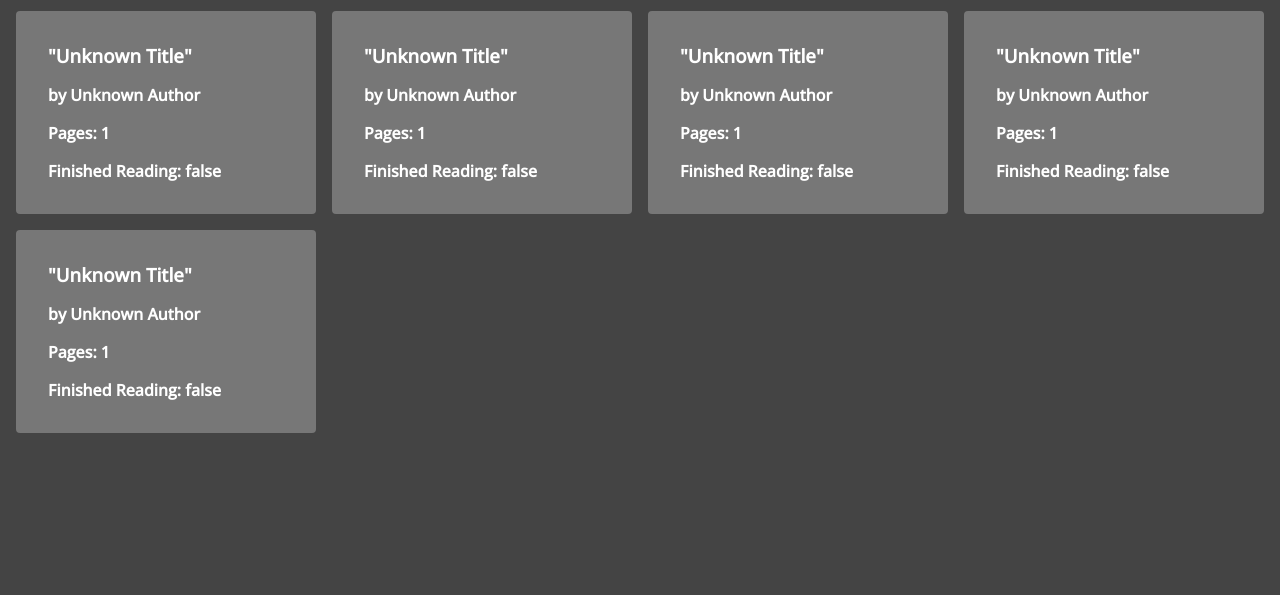
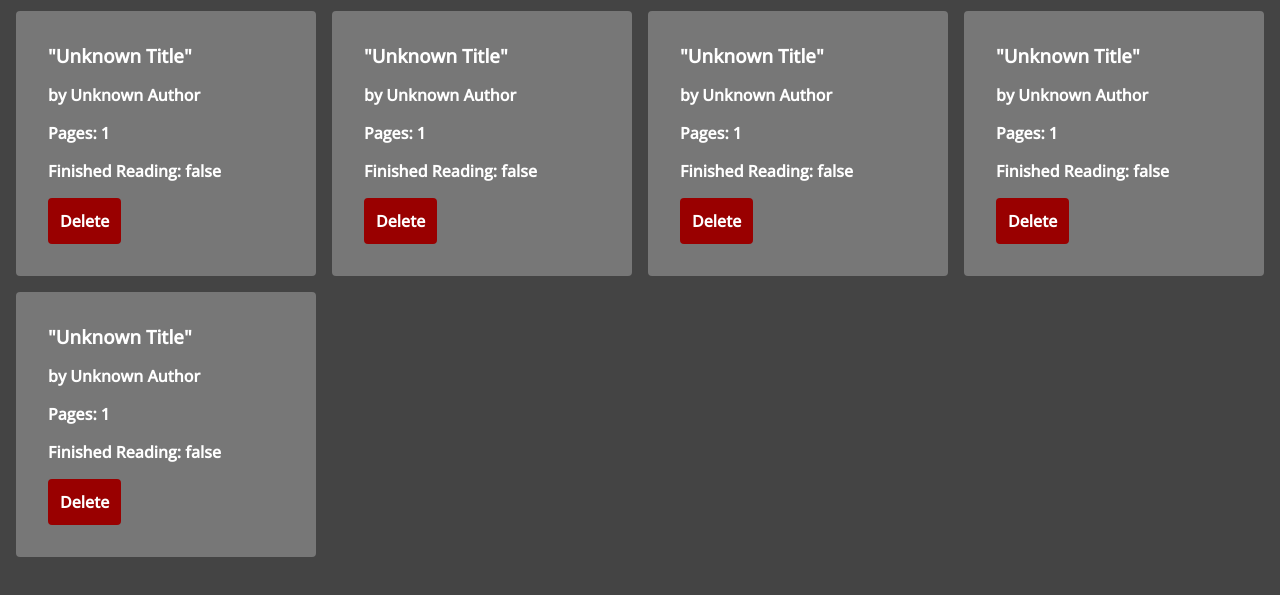
Before and after one commit to majegoid/book-library, a plain HTML site: page index.html in a window 1280 px wide. Shown: the part 69-664 px from the top of the page. Drawn offline with nearby package versions, Linux system fonts and the light colour scheme; a web font is replaced by a local one.

Commit message:
adds delete functionality to cards

```diff
--- a/script.js
+++ b/script.js
@@ -65,6 +65,11 @@ function addBookToLibrary(bookData) {
   displayBooks();
 }
 
+function removeBookFromLibrary(book) {
+  myLibrary = myLibrary.filter((b) => b !== book);
+  displayBooks();
+}
+
 function displayBooks() {
   booksDisplayContainer.replaceChildren();
   myLibrary.forEach((book) => booksDisplayContainer.appendChild(createCardElem(book)));
@@ -76,23 +81,30 @@ function createCardElem(book) {
   //   <p>by Book Author</p>
   //   <p>Page Count: 999</p>
   //   <p>Finished Reading: True</p>
+  //   <button>Delete</button>
   // </div>;
+
   let cardElem = document.createElement('div');
   let titleElem = document.createElement('h3');
   let authorElem = document.createElement('p');
   let pagesElem = document.createElement('p');
   let readElem = document.createElement('p');
+  let deleteButton = document.createElement('button');
 
   cardElem.setAttribute('class', 'card');
   titleElem.textContent = `"${book.title}"`;
   authorElem.textContent = `by ${book.author}`;
   pagesElem.textContent = `Pages: ${book.pages}`;
   readElem.textContent = `Finished Reading: ${book.read}`;
+  deleteButton.textContent = 'Delete';
+  deleteButton.classList.add('button-red');
+  deleteButton.onclick = () => removeBookFromLibrary(book);
 
   cardElem.appendChild(titleElem);
   cardElem.appendChild(authorElem);
   cardElem.appendChild(pagesElem);
   cardElem.appendChild(readElem);
+  cardElem.appendChild(deleteButton);
 
   return cardElem;
 }
--- a/styles.css
+++ b/styles.css
@@ -78,6 +78,14 @@ button:active {
 }
 .button-green:active {
   background-color: #070;
+}
+
+.button-red {
+  background-color: #900;
+  border-color: #900;
+}
+.button-red:active {
+  background-color: #700;
 }
 /* End Buttons */
 
```
